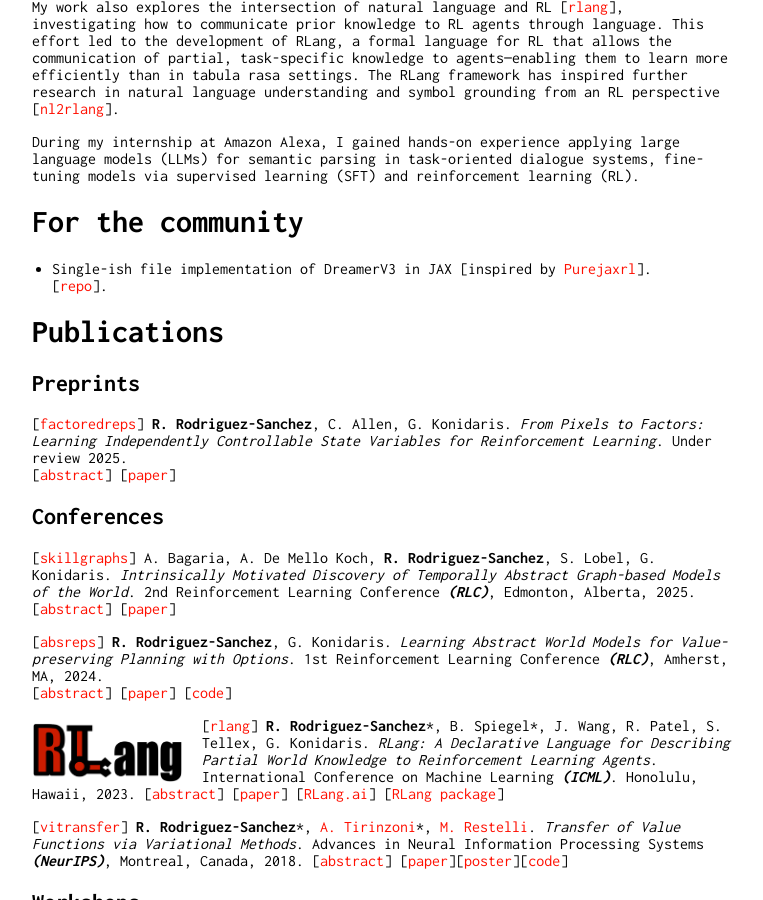
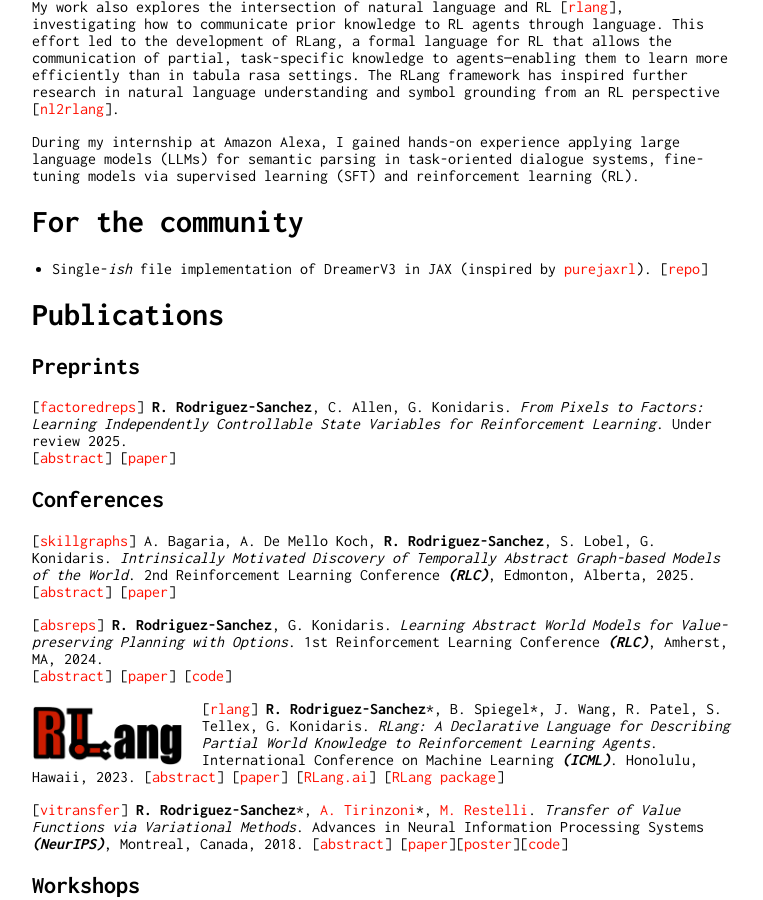
Before and after one commit to rafarodsa/rafarodsa.github.io, a Jekyll site: the page built from index.md, in a window 1280 px wide and 900 px high, scrolled down 618 px. Shown: the whole window, without its empty margins (258-1021 px from the left). Built offline with Jekyll 4.4.1, drawn with Linux system fonts in a browser that asks for light colours.

```diff
--- a/index.md
+++ b/index.md
@@ -123,8 +123,8 @@ function toggleExpand(elementId) {
 
 # For the community
 
-- Single-ish file implementation of DreamerV3 in JAX [inspired by [Purejaxrl](https://github.com/luchris429/purejaxrl)].
-[[repo](https://github.com/rafarodsa/dreamer-v3-purejax)].
+- Single-*ish* file implementation of DreamerV3 in JAX (inspired by [purejaxrl](https://github.com/luchris429/purejaxrl)).
+[[repo](https://github.com/rafarodsa/dreamer-v3-purejax)]
 
 # Publications
 
```
